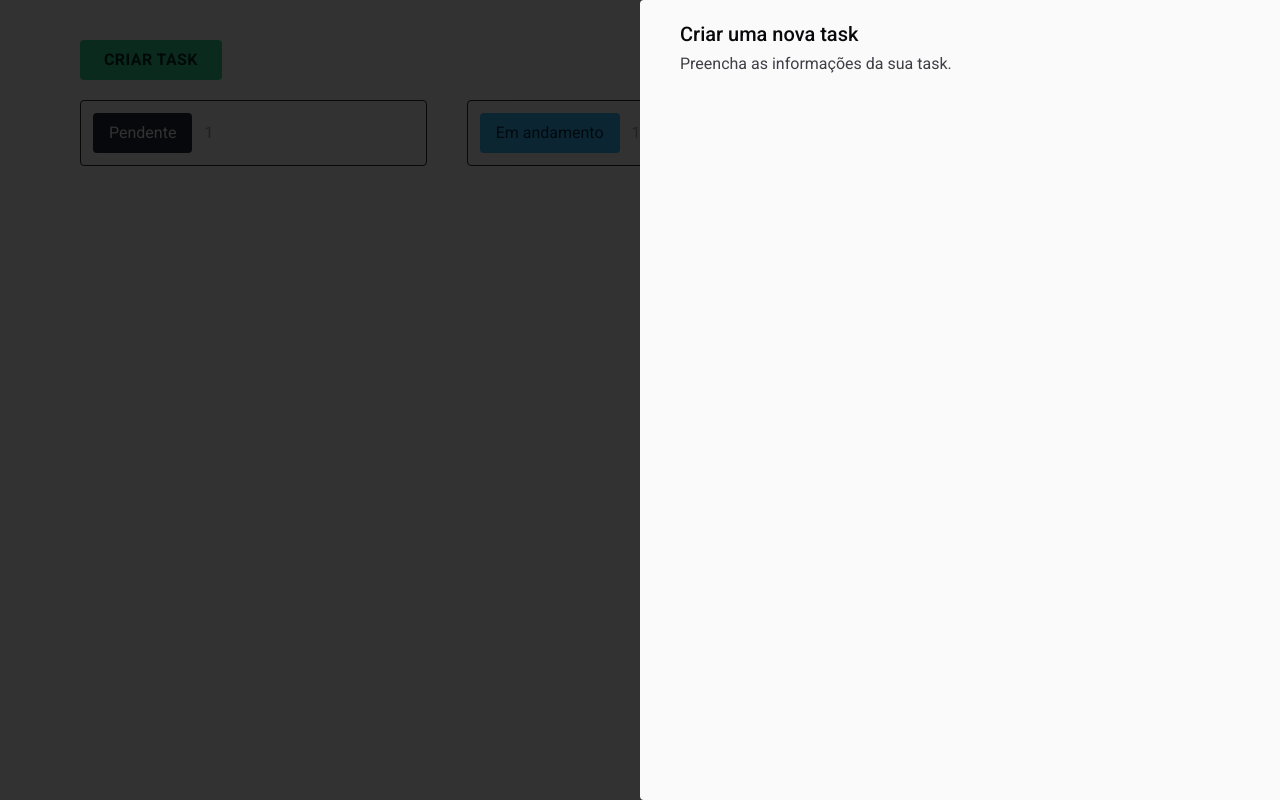
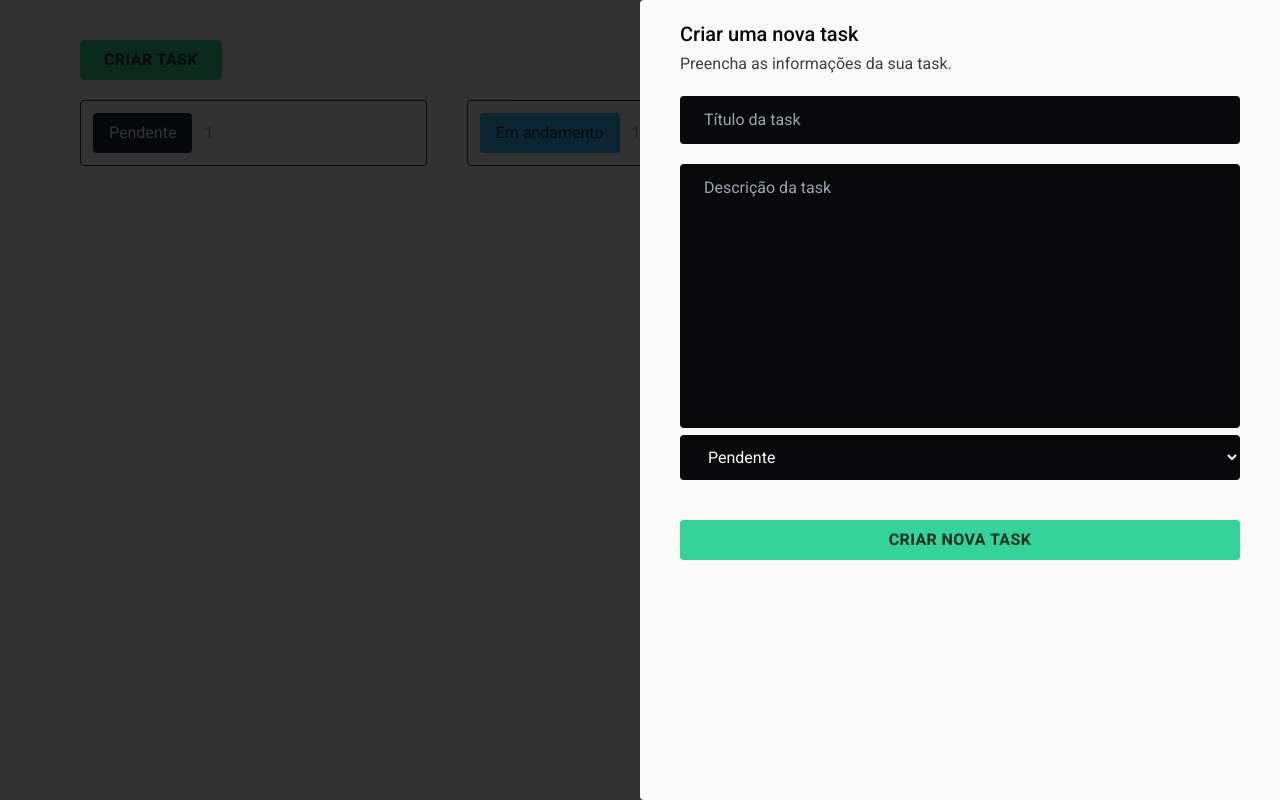
Before and after one commit to ighor-next/challenge, a Next.js app: page / in a window 1280 px wide. Both pictures are taken after a click on the button "CRIAR TASK". Built offline with nearby package versions, Linux system fonts and the light colour scheme.

Commit message:
:sparkles: feat(components/AddNewtaskButton): Integrado TaskManagerModal para criação de novas tasks.

```diff
--- a/src/components/AddNewtaskButton.tsx
+++ b/src/components/AddNewtaskButton.tsx
@@ -2,6 +2,7 @@
 
 import useTasksStore from "@/store/TasksStore";
 import React from "react";
+import TaskManagerModal from "./TaskManagerModal";
 
 export default function AddNewtaskButton() {
   const { setModal } = useTasksStore();
@@ -10,6 +11,7 @@ export default function AddNewtaskButton() {
     setModal({
       title: "Criar uma nova task",
       description: "Preencha as informações da sua task.",
+      subcomponent: <TaskManagerModal />,
     });
   }, [setModal]);
 
--- /dev/null
+++ b/src/components/TaskManagerModal.tsx
@@ -0,0 +1,48 @@
+import React from "react";
+
+type Props = {
+  title?: string;
+  description?: string;
+  status?: "not started" | "in progress" | "done";
+};
+
+export default function TaskManagerModal({
+  title: titleDef = "",
+  description: descriptionDef = "",
+  status: statusDef = "not started",
+}: Props) {
+  const [title, setTitle] = React.useState(titleDef);
+  const [description, setDescription] = React.useState(descriptionDef);
+  const [status, setStatus] = React.useState(statusDef);
+
+  return (
+    <div>
+      <input
+        type="text"
+        placeholder="Título da task"
+        value={title}
+        onChange={(e) => setTitle(e.target.value)}
+        className="w-full outline-none bg-zinc-950 rounded text-zinc-50 py-3 px-6"
+      />
+      <textarea
+        className="w-full outline-none bg-zinc-950 rounded text-zinc-50 py-3 px-6 mt-5 resize-none"
+        rows={10}
+        placeholder="Descrição da task"
+        value={description}
+        onChange={(e) => setDescription(e.target.value)}
+      />
+      <select
+        className="w-full outline-none bg-zinc-950 rounded text-zinc-50 py-3 px-6"
+        value={status}
+        onChange={(e) => setStatus(e.target.value as "not started" | "in progress" | "done")}
+      >
+        <option value="not started">Pendente</option>
+        <option value="in progress">Em andamento</option>
+        <option value="done">Feito</option>
+      </select>
+      <button className="outline-none bg-emerald-400 text-emerald-950 px-6 py-3 rounded mb-5 leading-none font-semibold tracking-wide uppercase small-caps mt-10 w-full transition-colors duration-200 hover:bg-emerald-500">
+        Criar nova task
+      </button>
+    </div>
+  );
+}
```
